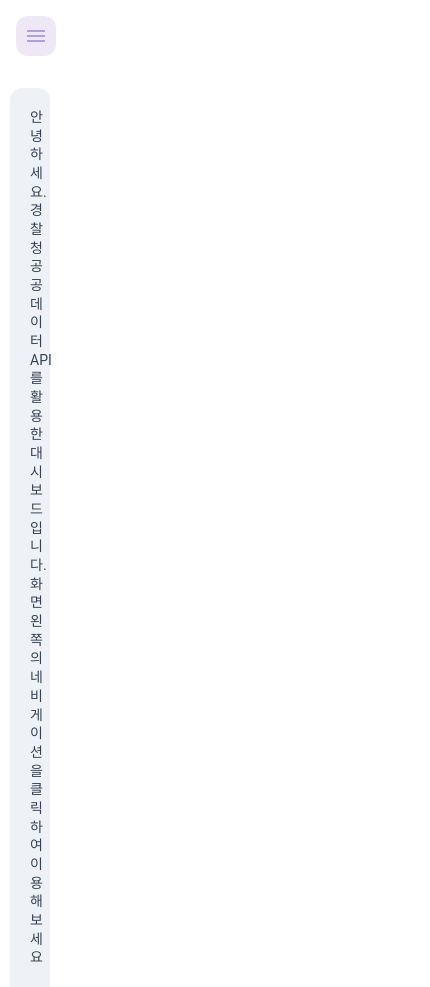
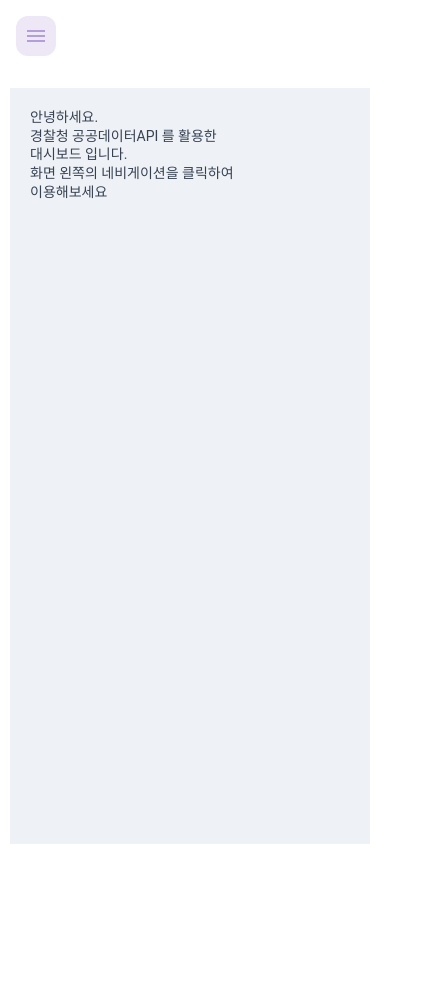
Before and after one commit to dahun428-fx/next_canvas, a Next.js app: page / in a window 390 px wide. Shown: the whole page, 430 px wide, since content can reach past the window. After the commit the page ends 844 px from the top, so only its background shows below. Built offline with nearby package versions, Linux system fonts and the light colour scheme.

Commit message:
layout-change complete

```diff
--- /dev/null
+++ b/src/components/layouts/dashboard-ver2/MainLayout/MainLayout.module.scss
@@ -0,0 +1,52 @@
+$drawer-width: 240px;
+
+@mixin mainContent {
+    background-color: #eef2f6;
+    width: 100%;
+    min-height: calc(100vh - 88px);
+    flex-grow: 1;
+    padding: 20px;
+    margin-top: 88px;
+    margin-right: 20px;
+    border-radius: '4px';
+}
+.mainClose{
+    @include mainContent;
+    border-bottom-left-radius: 0;
+    border-bottom-right-radius: 0;
+    transition: margin 195ms cubic-bezier(0.4, 0, 0.2, 1);
+
+    @media (min-width: 960px) { /* theme.breakpoints.up('md') 변환 */
+        margin-left: calc(-1 * (#{$drawer-width} - 20px));
+        width: calc(100% - #{$drawer-width});
+    }
+
+    @media (max-width: 960px) { /* theme.breakpoints.down('md') 변환 */
+        margin-left: 20px;
+        width: calc(100% - #{$drawer-width});
+        padding: 16px;
+    }
+
+    @media (max-width: 600px) { /* theme.breakpoints.down('sm') 변환 */
+        margin-left: 10px;
+        width: calc(100% - #{$drawer-width});
+        padding: 16px;
+    }
+}
+
+.main {
+    @include mainContent;
+    transition: margin 225ms cubic-bezier(0.4, 0, 1, 1); /* theme.transitions.create('margin', ...) 변환 */
+    margin-left: 0;
+    border-bottom-left-radius: 0;
+    border-bottom-right-radius: 0;
+    width: calc(100% - #{$drawer-width});
+
+    @media (max-width: 960px) { /* theme.breakpoints.down('md') 변환 */
+      margin-left: 20px;
+    }
+
+    @media (max-width: 600px) { /* theme.breakpoints.down('sm') 변환 */
+      margin-left: 10px;
+    }
+  }
--- a/src/components/layouts/dashboard-ver2/MainLayout/MainLayout.tsx
+++ b/src/components/layouts/dashboard-ver2/MainLayout/MainLayout.tsx
@@ -5,8 +5,8 @@ import {
 	Toolbar,
 	useMediaQuery,
 } from '@mui/material';
-import { ThemeProvider, styled, useTheme } from '@mui/material/styles';
-import {
+import { Theme, ThemeProvider, styled, useTheme } from '@mui/material/styles';
+import React, {
 	Dispatch,
 	ReactNode,
 	Suspense,
@@ -20,6 +20,7 @@ import { Header } from './Header';
 import { drawerWidth } from './constant';
 import themes from '../../../../themes';
 import Loading from '../../dashboard/common/Loading';
+import styles from './MainLayout.module.scss'
 
 type MainLayoutState = {
 	isOpen: any[];
@@ -100,6 +101,101 @@ export const MainLayout: React.FC<{ children: ReactNode }> = ({ children }) => {
 	const { onOpen, onClose, opened, onToggle, isOpen } =
 		useContext(MainLayoutContext);
 
+	const openStyle = {
+		...theme.typography.mainContent,
+		borderBottomLeftRadius: 0,
+		borderBottomRightRadius: 0,
+		transition: theme.transitions.create('margin', {
+			easing: theme.transitions.easing.sharp,
+			duration: theme.transitions.duration.leavingScreen
+		}),
+		[theme.breakpoints.up('md')]: {
+			marginLeft: -(drawerWidth - 20),
+			width: `calc(100% - ${drawerWidth}px)`
+		},
+		[theme.breakpoints.down('md')]: {
+			marginLeft: '20px',
+			width: `calc(100% - ${drawerWidth}px)`,
+			padding: '16px'
+		},
+		[theme.breakpoints.down('sm')]: {
+			marginLeft: '10px',
+			width: `calc(100% - ${drawerWidth}px)`,
+			padding: '16px',
+			marginRight: '10px'
+		}
+	}
+	const closeStyle = {
+		...theme.typography.mainContent,
+		transition: theme.transitions.create('margin', {
+			easing: theme.transitions.easing.easeOut,
+			duration: theme.transitions.duration.enteringScreen
+		}),
+		marginLeft: 0,
+		borderBottomLeftRadius: 0,
+		borderBottomRightRadius: 0,
+		width: `calc(100% - ${drawerWidth}px)`,
+		[theme.breakpoints.down('md')]: {
+			marginLeft: '20px'
+		},
+		[theme.breakpoints.down('sm')]: {
+			marginLeft: '10px'
+		}
+	}
+
+	// styles
+	const Main = styled('main', { shouldForwardProp: (prop) => prop !== 'open' })(({ theme, open  }: {theme:Theme, open:boolean}) => ({
+		...theme.typography.mainContent,
+		...(!open && {
+			borderBottomLeftRadius: 0,
+			borderBottomRightRadius: 0,
+			transition: theme.transitions.create('margin', {
+				easing: theme.transitions.easing.sharp,
+				duration: theme.transitions.duration.leavingScreen
+			}),
+			[theme.breakpoints.up('md')]: {
+				marginLeft: -(drawerWidth - 20),
+				width: `calc(100% - ${drawerWidth}px)`
+			},
+			[theme.breakpoints.down('md')]: {
+				marginLeft: '20px',
+				width: `calc(100% - ${drawerWidth}px)`,
+				padding: '16px'
+			},
+			[theme.breakpoints.down('sm')]: {
+				marginLeft: '10px',
+				width: `calc(100% - ${drawerWidth}px)`,
+				padding: '16px',
+				marginRight: '10px'
+			}
+		}),
+		...(open && {
+			transition: theme.transitions.create('margin', {
+				easing: theme.transitions.easing.easeOut,
+				duration: theme.transitions.duration.enteringScreen
+			}),
+			marginLeft: 0,
+			borderBottomLeftRadius: 0,
+			borderBottomRightRadius: 0,
+			width: `calc(100% - ${drawerWidth}px)`,
+			[theme.breakpoints.down('md')]: {
+				marginLeft: '20px'
+			},
+			[theme.breakpoints.down('sm')]: {
+				marginLeft: '10px'
+			}
+		})
+	}));
+
+	// const Children = React.memo(<div>{children}</div>);
+	// const Child = useMemo(()=>{
+	// 	return <div>{children}</div>
+	// },[])
+	// children을 메모이제이션하는 컴포넌트
+	const MyChildrenComponent = React.memo(({ children } : {children:ReactNode})  => {
+		return <div>{children}</div>;
+	});
+
 	return (
 		<Box sx={{ display: 'flex' }}>
 			<CssBaseline />
@@ -121,64 +217,21 @@ export const MainLayout: React.FC<{ children: ReactNode }> = ({ children }) => {
 			{/* drawer */}
 			<Sidebar matchDownMd={matchDownMd} />
 			{/* main content */}
-			<main>
+			{/* <Main open={opened} theme={theme}>{children}</Main> */}
+			{/* <Main open={opened} theme={theme}><MyChildrenComponent children={children} /></Main> */}
+			{/* <Main open={opened} theme={theme}>{Child}</Main> */}
+			{/* <main>
 				<Box
 					sx={{
 						...theme.typography.mainContent,
-						...(!opened && {
-							borderBottomLeftRadius: 0,
-							borderBottomRightRadius: 0,
-							transition: theme.transitions.create('margin', {
-								easing: theme.transitions.easing.sharp,
-								duration: theme.transitions.duration.leavingScreen,
-							}),
-							[theme.breakpoints.up('md')]: {
-								// marginLeft: -(drawerWidth - 20),
-								marginLeft: `-${drawerWidth - 20}px`,
-								width: `calc(100% - ${drawerWidth}px)`,
-							},
-							[theme.breakpoints.down('md')]: {
-								marginLeft: '20px',
-								width: `calc(100% - ${drawerWidth}px)`,
-								padding: '16px',
-							},
-							[theme.breakpoints.down('sm')]: {
-								marginLeft: '10px',
-								width: `calc(100% - ${drawerWidth}px)`,
-								padding: '16px',
-								marginRight: '10px',
-							},
-						}),
-						...(opened && {
-							transition: theme.transitions.create('margin', {
-								easing: theme.transitions.easing.easeOut,
-								duration: theme.transitions.duration.enteringScreen,
-							}),
-							marginLeft: 0,
-							borderBottomLeftRadius: 0,
-							borderBottomRightRadius: 0,
-							width: `calc(100% - ${drawerWidth}px)`,
-							[theme.breakpoints.down('md')]: {
-								marginLeft: '20px',
-							},
-							[theme.breakpoints.down('sm')]: {
-								marginLeft: '10px',
-							},
-						}),
+						// openStyle
+						closeStyle
 					}}
 				>
 					{children}
 				</Box>
-				{/* breadcrumb */}
-				{/* <Breadcrumbs
-					// separator={<IconChevronRight />}
-					// navigation={navigation}
-					// icon
-					// title
-					// rightAlign
-				/> */}
-			</main>
-
+			</main> */}
+			<main className={opened? styles.main : styles.mainClose}>{children}</main>
 			{/* <Customization /> */}
 		</Box>
 	);
--- a/src/pages/index.tsx
+++ b/src/pages/index.tsx
@@ -1,13 +1,15 @@
+import { Box } from "@mui/material";
+
 type Props = {};
 
 export default function Home() {
 	return (
-		<>
+		<Box sx={{width:400}}>
 			<div>안녕하세요.</div>
 			<div>경찰청 공공데이터API 를 활용한</div>
 			<div>대시보드 입니다. </div>
 			<div>화면 왼쪽의 네비게이션을 클릭하여</div>
 			<div>이용해보세요</div>
-		</>
+		</Box>
 	);
 }
```
